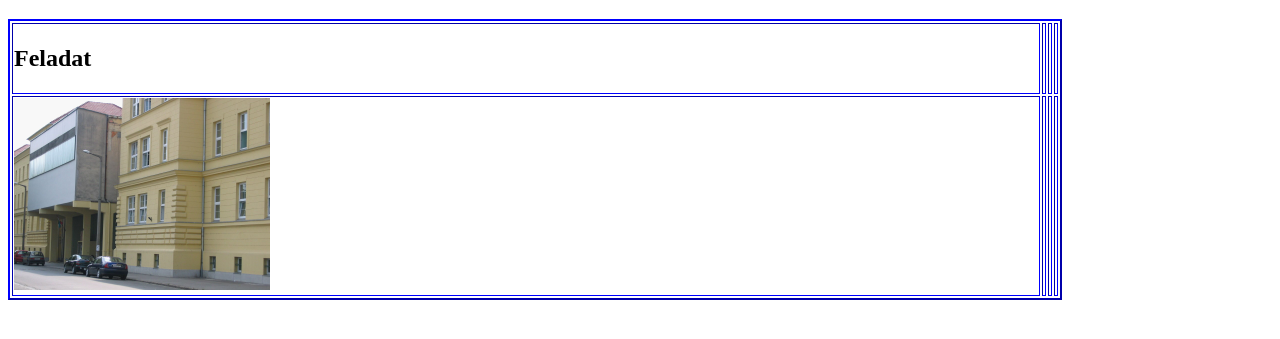
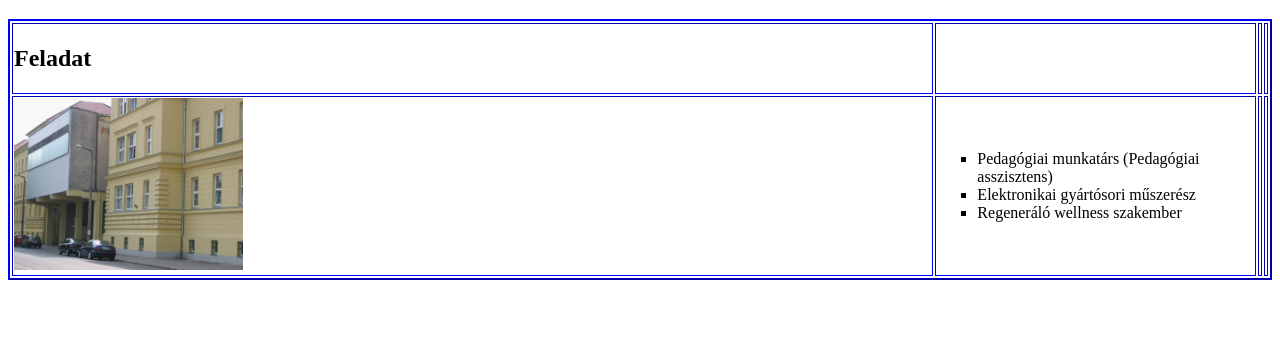
Before and after one commit to dekanypatriikk/dolgozat, a plain HTML site: page index.html in a window 1280 px wide. Shown: the part 61-400 px from the top of the page. Drawn offline with Linux system fonts and the light colour scheme.

Commit message:
felsorolas

```diff
--- a/index.html
+++ b/index.html
@@ -18,7 +18,13 @@
 </tr>
 <tr>
     <td colspan="5"><a href="https://gdszeged.hu/" target="_blank"><img src="gd.jpg" alt="gdszeged"></a></td>
-    <td></td>
+    <td>
+        <ul>
+            <li>Pedagógiai munkatárs (Pedagógiai asszisztens)</li>
+            <li>Elektronikai gyártósori műszerész</li>
+            <li>Regeneráló wellness szakember</li>
+        </ul>
+    </td>
     <td></td>
     <td></td>
 </tr>
--- a/style.css
+++ b/style.css
@@ -9,3 +9,7 @@ table{
 img{
     width: 25%;
 }
+
+li{
+    list-style: square;
+}
```
